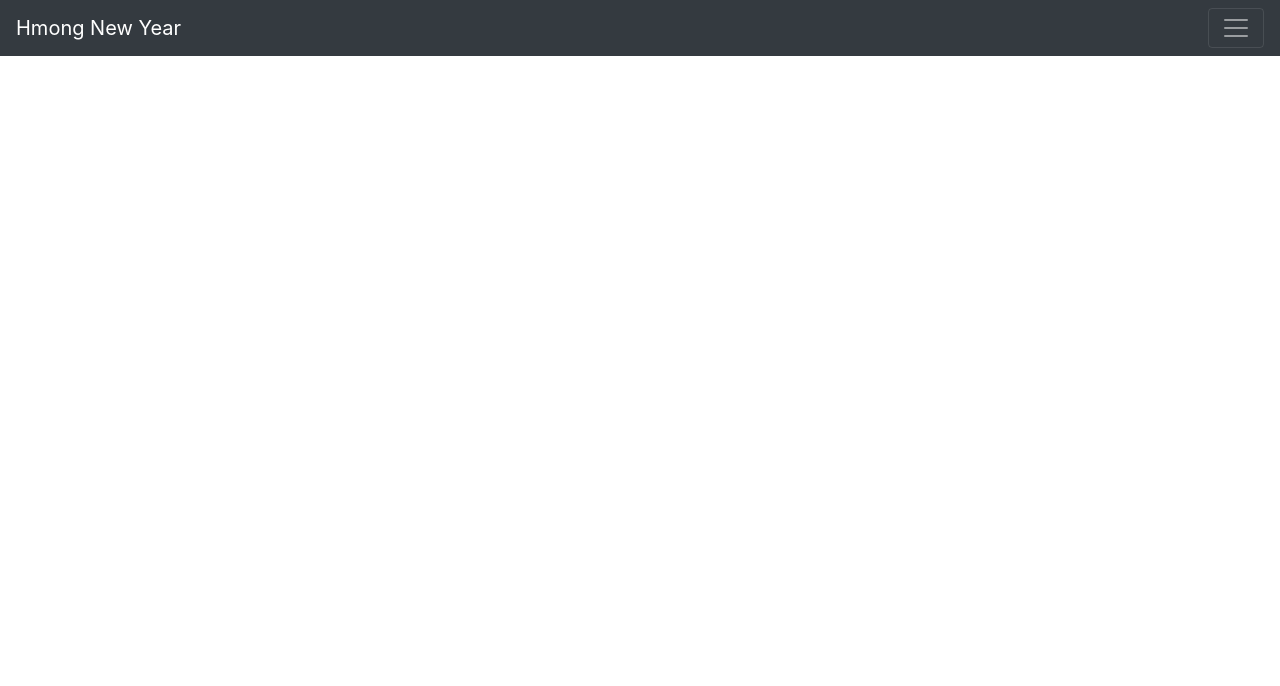
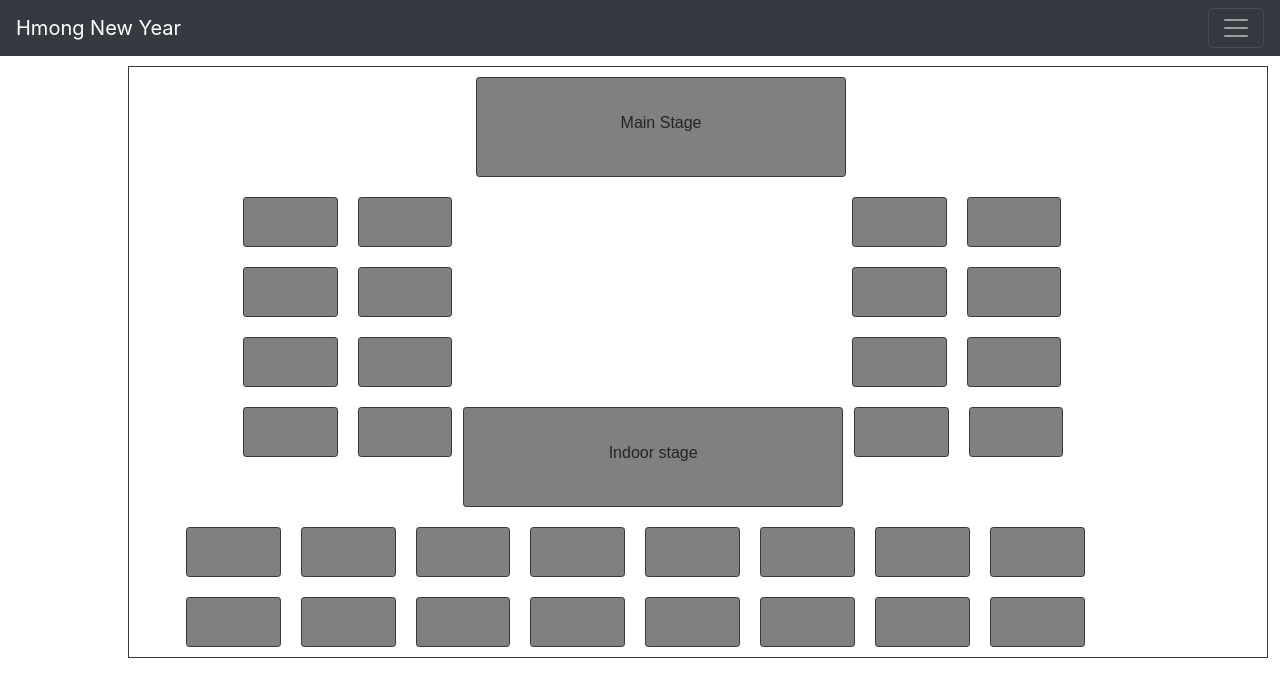
Before and after one commit to JoseGarciaE/HmongHackathon2019, a plain HTML site: page index.html in a window 1280 px wide. Drawn offline with nearby package versions, Linux system fonts and the light colour scheme.

Commit message:
My changes

```diff
--- a/index.html
+++ b/index.html
@@ -28,10 +28,145 @@
         </div>
       </nav>
 
+      <div class=" ContainerMargins border border-dark container">
+
+          <div class="fillIn border border-dark rounded-sm  col col-lg-4 mainstage">
+            Main Stage
+          </div>
+
+
+        <div class="row">
+          <div class="musicId booth fillIn border border-dark rounded-sm col col-lg-1" style="margin-left: 10%;">
+
+          </div>
+
+          <div class="toysId booth fillIn border border-dark rounded-sm col col-lg-1">
+
+          </div>
+          <div class=" col col-lg-4">
+
+          </div>
+          <div class="musicId booth fillIn border border-dark rounded-sm col col-lg-1">
+
+          </div>
+          <div class="musicId booth fillIn border border-dark rounded-sm  col col-lg-1">
+
+          </div>
+        </div>
+
+        <div class="row">
+          <div class="toysId booth fillIn border border-dark rounded-sm col col-lg-1" style="margin-left: 10%;">
+
+          </div>
+
+          <div class="musicId booth fillIn border border-dark rounded-sm col col-lg-1">
+
+          </div>
+          <div class=" col col-lg-4">
+
+          </div>
+          <div class=" medicineId booth fillIn border border-dark rounded-sm col col-lg-1">
+
+          </div>
+          <div class="foodId booth fillIn border border-dark rounded-sm  col col-lg-1">
+
+          </div>
+        </div>
+
+        <div class="row">
+          <div class="toysId booth fillIn border border-dark rounded-sm col col-lg-1" style="margin-left: 10%;">
+
+          </div>
+
+          <div class="musicId booth fillIn border border-dark rounded-sm col col-lg-1">
+
+          </div>
+          <div class=" col col-lg-4">
+
+          </div>
+          <div class=" medicineId booth fillIn border border-dark rounded-sm col col-lg-1">
+
+          </div>
+          <div class="toysId booth fillIn border border-dark rounded-sm  col col-lg-1">
+
+          </div>
+        </div>
+
+        <div class="row">
+          <div class="foodId booth fillIn border border-dark rounded-sm col col-lg-1" style="margin-left: 10%;">
+
+          </div>
+
+          <div class="foodId booth fillIn border border-dark rounded-sm col col-lg-1">
+          </div>
+
+          <div class=" fillIn border border-dark rounded-sm  col col-lg-4 indoorStage"> Indoor stage</div>
+
+          <div class="toysId booth fillIn border border-dark rounded-sm col col-lg-1" style="margin-left: 1px;">
+
+          </div>
+          <div class="musicId booth fillIn border border-dark rounded-sm  col col-lg-1">
+
+          </div>
+        </div>
+
+        <div class="row">
+          <div class="medicineId booth fillIn border border-dark rounded-sm col col-lg-1" style="margin-left: 5%;">
+          </div>
+
+          <div class="foodId booth fillIn border border-dark rounded-sm col col-lg-1">
+          </div>
+
+          <div class="foodId booth fillIn border border-dark rounded-sm col col-lg-1">
+          </div>
+
+          <div class="toysId booth fillIn border border-dark rounded-sm col col-lg-1">
+          </div>
+
+          <div class="toysId booth fillIn border border-dark rounded-sm  col col-lg-1">
+          </div>
+
+          <div class="medicineId booth fillIn border border-dark rounded-sm col col-lg-1"></div>
+          <div class="foodId booth fillIn border border-dark rounded-sm col col-lg-1"> </div>
+
+          <div class="musicId booth fillIn border border-dark rounded-sm col col-lg-1">
+
+            </div>
+          </div>
+
+          <div class="row">
+            <div class="medicineId booth fillIn border border-dark rounded-sm col col-lg-1" style="margin-left: 5%;">
+            </div>
+
+            <div class=" medicineId booth fillIn border border-dark rounded-sm col col-lg-1">
+            </div>
+
+            <div class="musicId booth fillIn border border-dark rounded-sm col col-lg-1">
+            </div>
+
+            <div class="medicineId booth fillIn border border-dark rounded-sm col col-lg-1">
+            </div>
+
+            <div class="foodId booth fillIn border border-dark rounded-sm  col col-lg-1">
+            </div>
+
+            <div class="foodId booth fillIn border border-dark rounded-sm col col-lg-1"></div>
+            <div class="medicineId booth fillIn border border-dark rounded-sm col col-lg-1"> </div>
+
+            <div class="foodId booth fillIn border border-dark rounded-sm col col-lg-1">
+
+              </div>
+            </div>
+        </div>
+
+      </div>
+    </div>
+
     <!-- Optional JavaScript -->
     <!-- jQuery first, then Popper.js, then Bootstrap JS -->
     <script src="https://code.jquery.com/jquery-3.4.1.slim.min.js" integrity="sha384-J6qa4849blE2+poT4WnyKhv5vZF5SrPo0iEjwBvKU7imGFAV0wwj1yYfoRSJoZ+n" crossorigin="anonymous"></script>
     <script src="https://cdn.jsdelivr.net/npm/popper.js@1.16.0/dist/umd/popper.min.js" integrity="sha384-Q6E9RHvbIyZFJoft+2mJbHaEWldlvI9IOYy5n3zV9zzTtmI3UksdQRVvoxMfooAo" crossorigin="anonymous"></script>
     <script src="https://stackpath.bootstrapcdn.com/bootstrap/4.4.1/js/bootstrap.min.js" integrity="sha384-wfSDF2E50Y2D1uUdj0O3uMBJnjuUD4Ih7YwaYd1iqfktj0Uod8GCExl3Og8ifwB6" crossorigin="anonymous"></script>
+    <script src="https://cdnjs.com/libraries/pubsub-js" />
   </body>
 </html>
--- a/style.css
+++ b/style.css
@@ -0,0 +1,54 @@
+.fillIn {
+    background-color: grey;
+    margin: 10px;
+  }
+
+  .ContainerMargins {
+    margin-top: 10px;
+    margin-left: 10%;
+  }
+
+  .mainstage{
+    height: 100px;
+    width: 1000px;
+    margin-left: 30%;
+    text-align: center;
+    vertical-align: middle;
+    line-height: 90px;
+    font-family: sans-serif
+  }
+
+  .indoorStage{
+    margin-left: 1px;
+    position: relative;
+    height: 100px;
+    text-align: center;
+    vertical-align: middle;
+    line-height: 90px;
+    font-family: sans-serif
+  }
+
+  .booth{
+    height: 50px;
+    width: 50;
+  }
+
+  .food{
+    background-color: green;
+    margin: 10px;
+  }
+
+  .toys{
+    background-color: purple;
+    margin: 10px;
+  }
+
+  .music{
+    background-color: blue;
+    margin: 10px;
+  }
+
+  .medicine{
+    background-color: orangered;
+    margin: 10px;
+  }
```
Also changed, not shown: main.js (+105 -0 lines).
